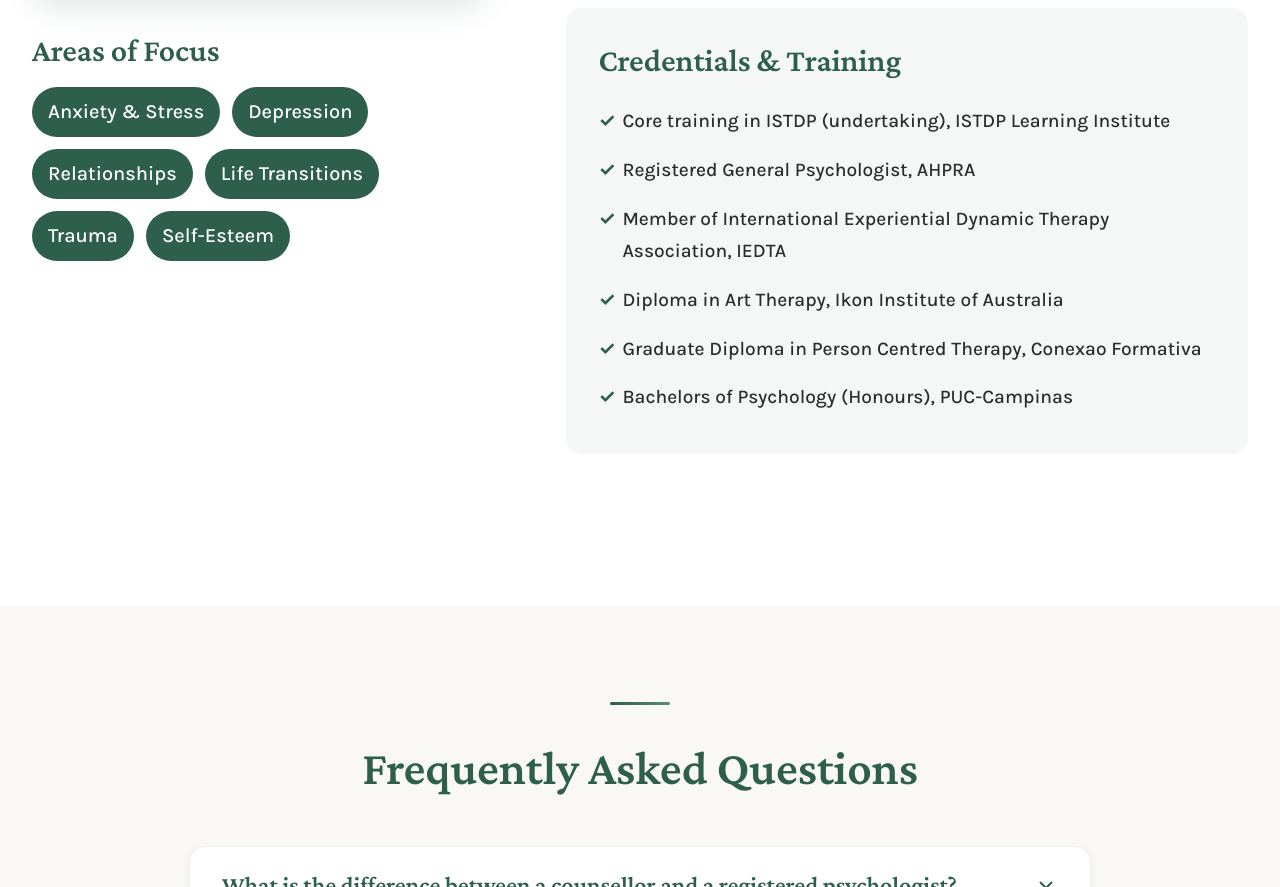
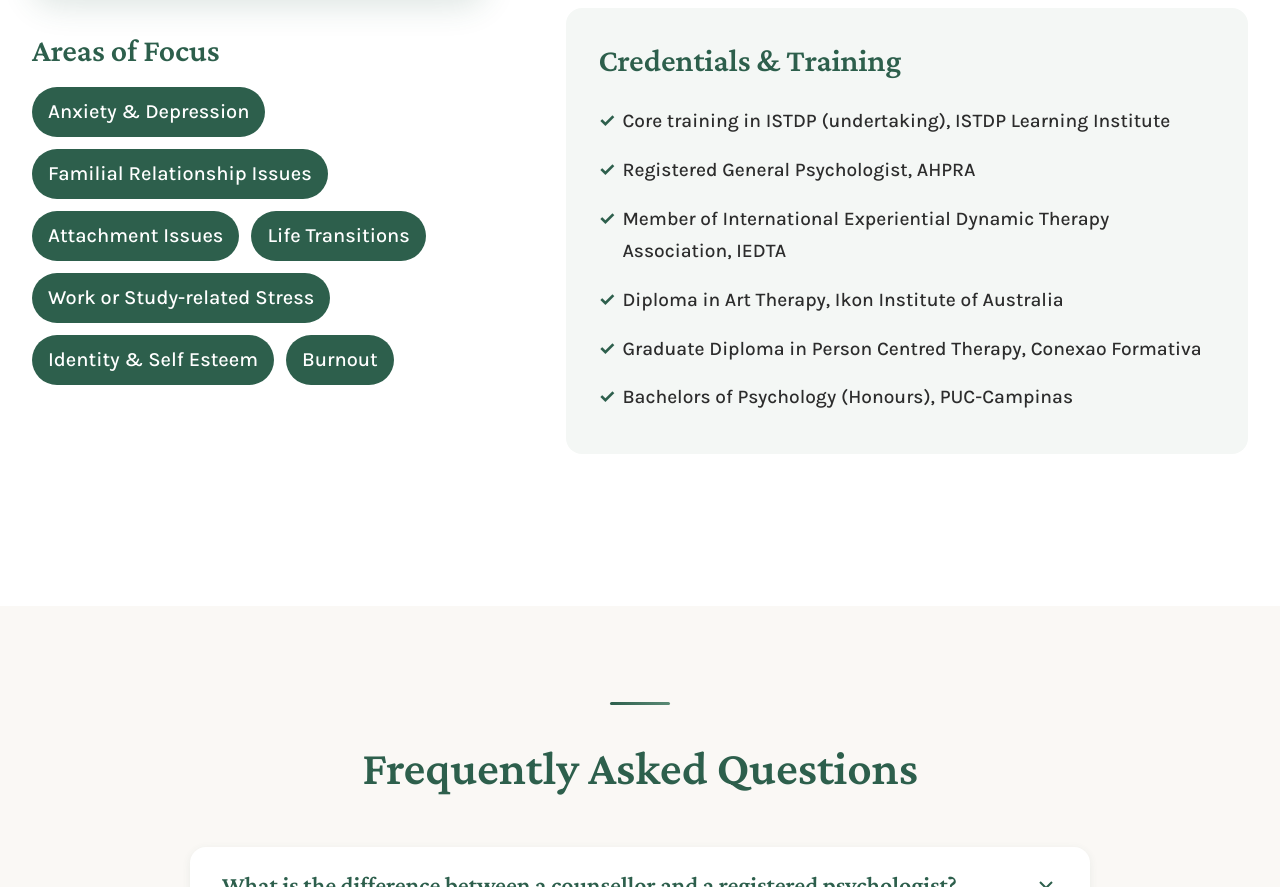
Before and after one commit to claytoncarner/acpsychology, a plain HTML site: page index.html in a window 1280 px wide. Shown: the part 1679-2566 px from the top of the page. Drawn offline with nearby package versions, Linux system fonts and the light colour scheme.

Commit message:
changed AoF pills

```diff
--- a/index.html
+++ b/index.html
@@ -85,12 +85,13 @@
         <div class="specializations">
             <h3>Areas of Focus</h3>
             <div class="specialization-tags">
-                <span>Anxiety & Stress</span>
-                <span>Depression</span>
-                <span>Relationships</span>
+                <span>Anxiety & Depression</span>
+                <span>Familial Relationship Issues</span>
+                <span>Attachment Issues</span>
                 <span>Life Transitions</span>
-                <span>Trauma</span>
-                <span>Self-Esteem</span>
+                <span>Work or Study-related Stress</span>
+                <span>Identity & Self Esteem</span>
+                <span>Burnout</span>
             </div>
         </div>
     </div>
```
